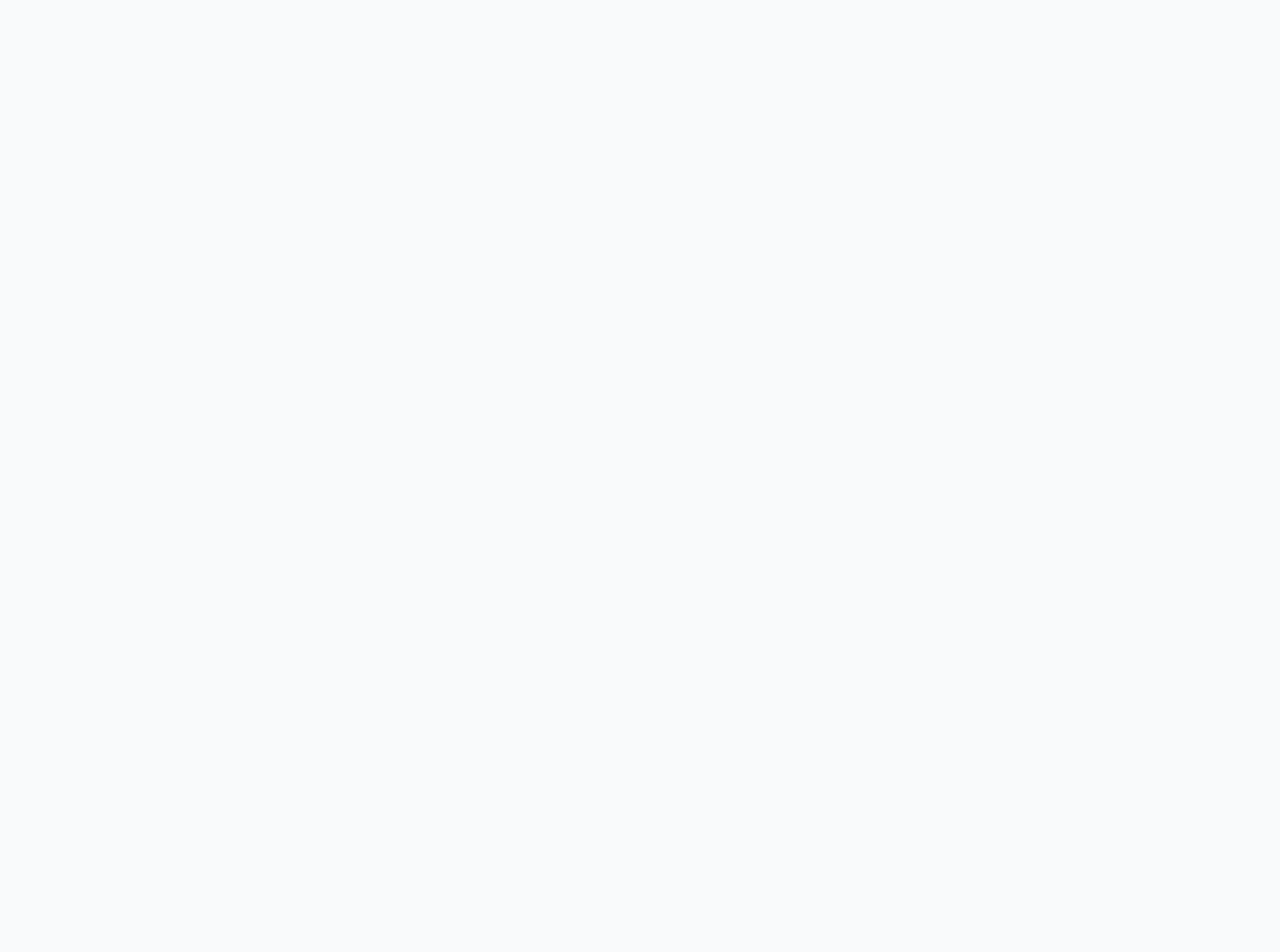
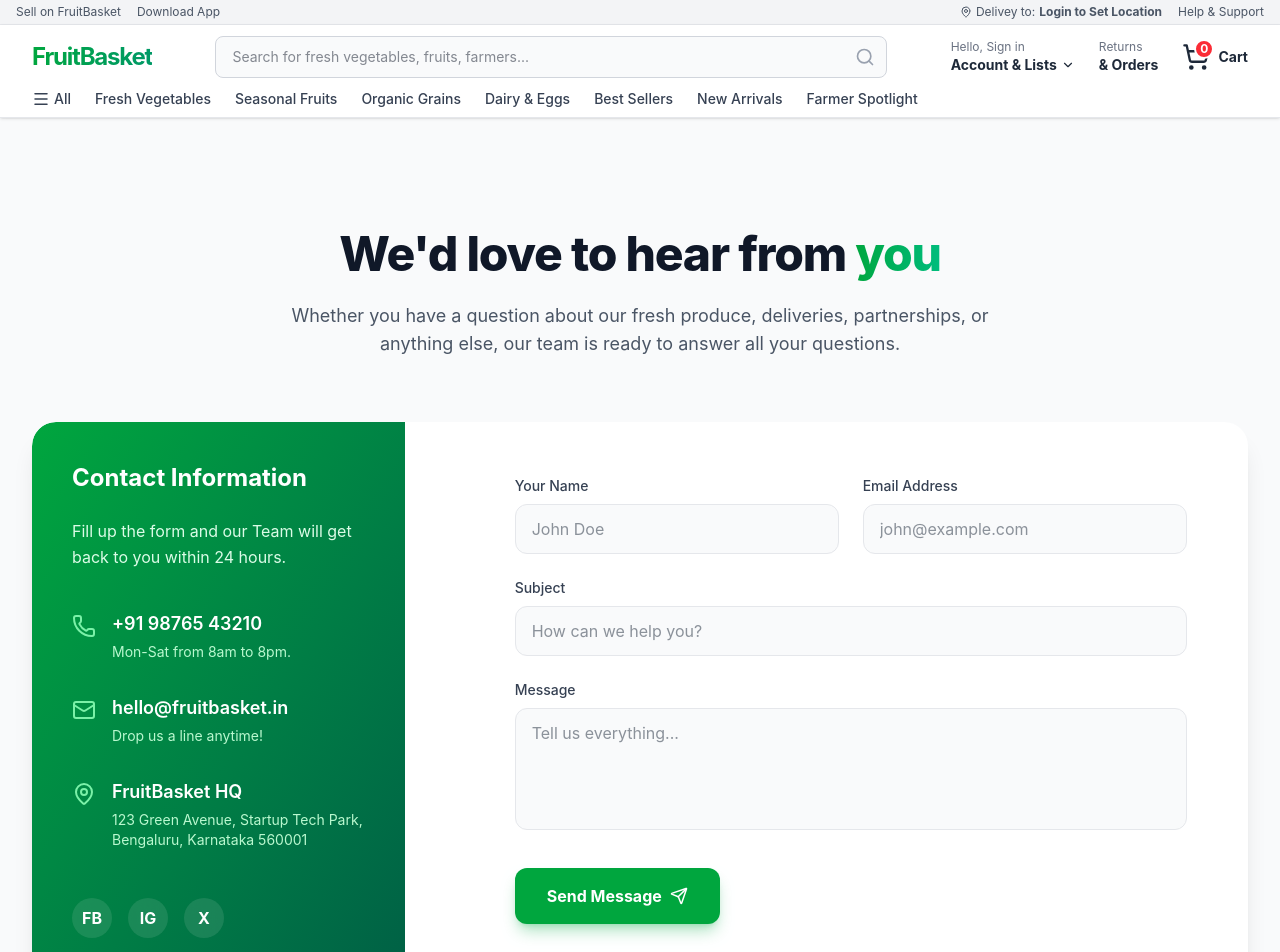
Before and after one commit to prajwalpatil16/fruite-webpage-, a React app in the folder frontend/: page /contact in a window 1280 px wide. Before the commit this address had no page. Shown: the top 952 px of the page. Before the commit the page ends 800 px from the top, so only its background shows below. Built offline with nearby package versions, Linux system fonts and the light colour scheme; the HTML template or start-up script is replaced by a standard one.

Commit message:
feature-update contact us new featucher add

```diff
--- a/frontend/src/App.jsx
+++ b/frontend/src/App.jsx
@@ -8,6 +8,7 @@ import Farmers from './pages/Farmers';
 import Cooperative from './pages/Cooperative';
 import Login from './pages/Login';
 import Register from './pages/Register';
+import Contact from './pages/Contact';
 
 function App() {
   return (
@@ -20,6 +21,7 @@ function App() {
           <Route path="cooperative" element={<Cooperative />} />
           <Route path="login" element={<Login />} />
           <Route path="register" element={<Register />} />
+          <Route path="contact" element={<Contact />} />
         </Route>
       </Routes>
     </Router>
--- a/frontend/src/components/layout/Navbar.jsx
+++ b/frontend/src/components/layout/Navbar.jsx
@@ -17,7 +17,7 @@ const Navbar = () => {
           </div>
           <div className="flex items-center gap-4">
             <span className="flex items-center gap-1 cursor-pointer hover:text-green-600"><MapPin size={12} /> Delivey to: <strong>Login to Set Location</strong></span>
-            <span className="hover:text-green-600 cursor-pointer">Help & Support</span>
+            <Link to="/contact" className="hover:text-green-600 cursor-pointer">Help & Support</Link>
           </div>
         </div>
       </div>
--- /dev/null
+++ b/frontend/src/pages/Contact.jsx
@@ -0,0 +1,187 @@
+import React, { useState } from 'react';
+import { Mail, Phone, MapPin, Send } from 'lucide-react';
+
+const Contact = () => {
+  const [formData, setFormData] = useState({
+    name: '',
+    email: '',
+    subject: '',
+    message: ''
+  });
+  const [isSubmitted, setIsSubmitted] = useState(false);
+
+  const handleSubmit = (e) => {
+    e.preventDefault();
+    // Simulate real form submission
+    setTimeout(() => {
+      setIsSubmitted(true);
+      setFormData({ name: '', email: '', subject: '', message: '' });
+      setTimeout(() => setIsSubmitted(false), 5000);
+    }, 800);
+  };
+
+  const handleChange = (e) => {
+    setFormData({ ...formData, [e.target.name]: e.target.value });
+  };
+
+  return (
+    <div className="bg-gray-50 min-h-screen py-12 font-sans">
+      <div className="max-w-7xl mx-auto px-4 sm:px-6 lg:px-8">
+
+        {/* Header Section */}
+        <div className="text-center max-w-3xl mx-auto mb-16">
+          <h1 className="text-4xl md:text-5xl font-extrabold text-gray-900 mb-6 tracking-tight">
+            We'd love to hear from <span className="text-transparent bg-clip-text bg-gradient-to-r from-green-600 to-emerald-500">you</span>
+          </h1>
+          <p className="text-lg text-gray-600">
+            Whether you have a question about our fresh produce, deliveries, partnerships, or anything else, our team is ready to answer all your questions.
+          </p>
+        </div>
+
+        <div className="grid grid-cols-1 lg:grid-cols-3 gap-12 bg-white rounded-3xl shadow-xl overflow-hidden">
+
+          {/* Contact Information Sidebar */}
+          <div className="bg-gradient-to-br from-green-600 to-emerald-800 p-10 text-white lg:col-span-1 rounded-t-3xl lg:rounded-l-3xl lg:rounded-tr-none flex flex-col justify-between">
+            <div>
+              <h2 className="text-2xl font-bold mb-6">Contact Information</h2>
+              <p className="text-green-100 mb-10 leading-relaxed">
+                Fill up the form and our Team will get back to you within 24 hours.
+              </p>
+
+              <div className="space-y-8">
+                <div className="flex items-start gap-4">
+                  <Phone className="text-green-300 mt-1 flex-shrink-0" size={24} />
+                  <div>
+                    <p className="font-semibold text-lg">+91 98765 43210</p>
+                    <p className="text-green-200 text-sm mt-1">Mon-Sat from 8am to 8pm.</p>
+                  </div>
+                </div>
+
+                <div className="flex items-start gap-4">
+                  <Mail className="text-green-300 mt-1 flex-shrink-0" size={24} />
+                  <div>
+                    <p className="font-semibold text-lg">hello@fruitbasket.in</p>
+                    <p className="text-green-200 text-sm mt-1">Drop us a line anytime!</p>
+                  </div>
+                </div>
+
+                <div className="flex items-start gap-4">
+                  <MapPin className="text-green-300 mt-1 flex-shrink-0" size={24} />
+                  <div>
+                    <p className="font-semibold text-lg">FruitBasket HQ</p>
+                    <p className="text-green-200 text-sm mt-1">123 Green Avenue, Startup Tech Park,<br/>Bengaluru, Karnataka 560001</p>
+                  </div>
+                </div>
+              </div>
+            </div>
+
+            <div className="mt-12 flex gap-4">
+              {/* Optional Social Icons or Branding Elements could go here */}
+              <div className="h-10 w-10 bg-white/10 rounded-full flex items-center justify-center hover:bg-white/20 cursor-pointer transition-colors backdrop-blur-sm">
+                <span className="font-bold text-white">FB</span>
+              </div>
+              <div className="h-10 w-10 bg-white/10 rounded-full flex items-center justify-center hover:bg-white/20 cursor-pointer transition-colors backdrop-blur-sm">
+                <span className="font-bold text-white">IG</span>
+              </div>
+              <div className="h-10 w-10 bg-white/10 rounded-full flex items-center justify-center hover:bg-white/20 cursor-pointer transition-colors backdrop-blur-sm">
+                <span className="font-bold text-white">X</span>
+              </div>
+            </div>
+          </div>
+
+          {/* Contact Form */}
+          <div className="p-10 lg:col-span-2">
+            {isSubmitted ? (
+              <div className="h-full flex flex-col items-center justify-center text-center space-y-4 py-20 animate-in fade-in zoom-in duration-500">
+                <div className="h-20 w-20 bg-green-100 rounded-full flex items-center justify-center mx-auto mb-2">
+                  <Send className="text-green-600" size={40} />
+                </div>
+                <h3 className="text-3xl font-bold text-gray-900">Message Sent!</h3>
+                <p className="text-gray-600 max-w-sm mx-auto">
+                  Thank you for reaching out to FruitBasket. We will get back to you shortly.
+                </p>
+                <button
+                  onClick={() => setIsSubmitted(false)}
+                  className="mt-6 text-green-600 font-medium hover:text-green-700 underline"
+                >
+                  Send another message
+                </button>
+              </div>
+            ) : (
+              <form onSubmit={handleSubmit} className="space-y-6 max-w-2xl mx-auto h-full flex flex-col justify-center">
+                <div className="grid grid-cols-1 md:grid-cols-2 gap-6">
+                  <div>
+                    <label htmlFor="name" className="block text-sm font-medium text-gray-700 mb-2">Your Name</label>
+                    <input
+                      type="text"
+                      id="name"
+                      name="name"
+                      required
+                      value={formData.name}
+                      onChange={handleChange}
+                      className="w-full px-4 py-3 bg-gray-50 border border-gray-200 rounded-xl focus:ring-2 focus:ring-green-500 focus:border-green-500 transition-colors outline-none"
+                      placeholder="John Doe"
+                    />
+                  </div>
+                  <div>
+                    <label htmlFor="email" className="block text-sm font-medium text-gray-700 mb-2">Email Address</label>
+                    <input
+                      type="email"
+                      id="email"
+                      name="email"
+                      required
+                      value={formData.email}
+                      onChange={handleChange}
+                      className="w-full px-4 py-3 bg-gray-50 border border-gray-200 rounded-xl focus:ring-2 focus:ring-green-500 focus:border-green-500 transition-colors outline-none"
+                      placeholder="john@example.com"
+                    />
+                  </div>
+                </div>
+
+                <div>
+                  <label htmlFor="subject" className="block text-sm font-medium text-gray-700 mb-2">Subject</label>
+                  <input
+                    type="text"
+                    id="subject"
+                    name="subject"
+                    required
+                    value={formData.subject}
+                    onChange={handleChange}
+                    className="w-full px-4 py-3 bg-gray-50 border border-gray-200 rounded-xl focus:ring-2 focus:ring-green-500 focus:border-green-500 transition-colors outline-none"
+                    placeholder="How can we help you?"
+                  />
+                </div>
+
+                <div>
+                  <label htmlFor="message" className="block text-sm font-medium text-gray-700 mb-2">Message</label>
+                  <textarea
+                    id="message"
+                    name="message"
+                    rows="4"
+                    required
+                    value={formData.message}
+                    onChange={handleChange}
+                    className="w-full px-4 py-3 bg-gray-50 border border-gray-200 rounded-xl focus:ring-2 focus:ring-green-500 focus:border-green-500 transition-colors outline-none resize-none"
+                    placeholder="Tell us everything..."
+                  ></textarea>
+                </div>
+
+                <div className="pt-2">
+                  <button
+                    type="submit"
+                    className="w-full sm:w-auto px-8 py-4 bg-green-600 hover:bg-green-700 text-white font-bold rounded-xl shadow-lg shadow-green-600/30 hover:shadow-green-600/40 transition-all flex items-center justify-center gap-2 transform active:scale-[0.98]"
+                  >
+                    Send Message <Send size={18} />
+                  </button>
+                </div>
+              </form>
+            )}
+          </div>
+
+        </div>
+      </div>
+    </div>
+  );
+};
+
+export default Contact;
```
